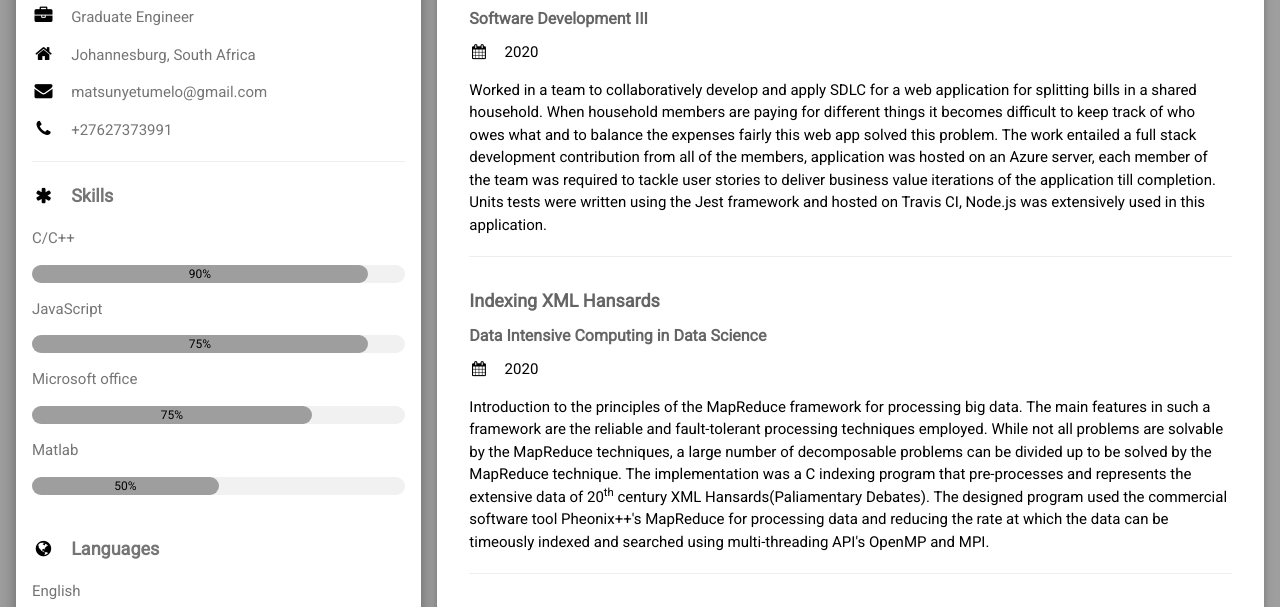
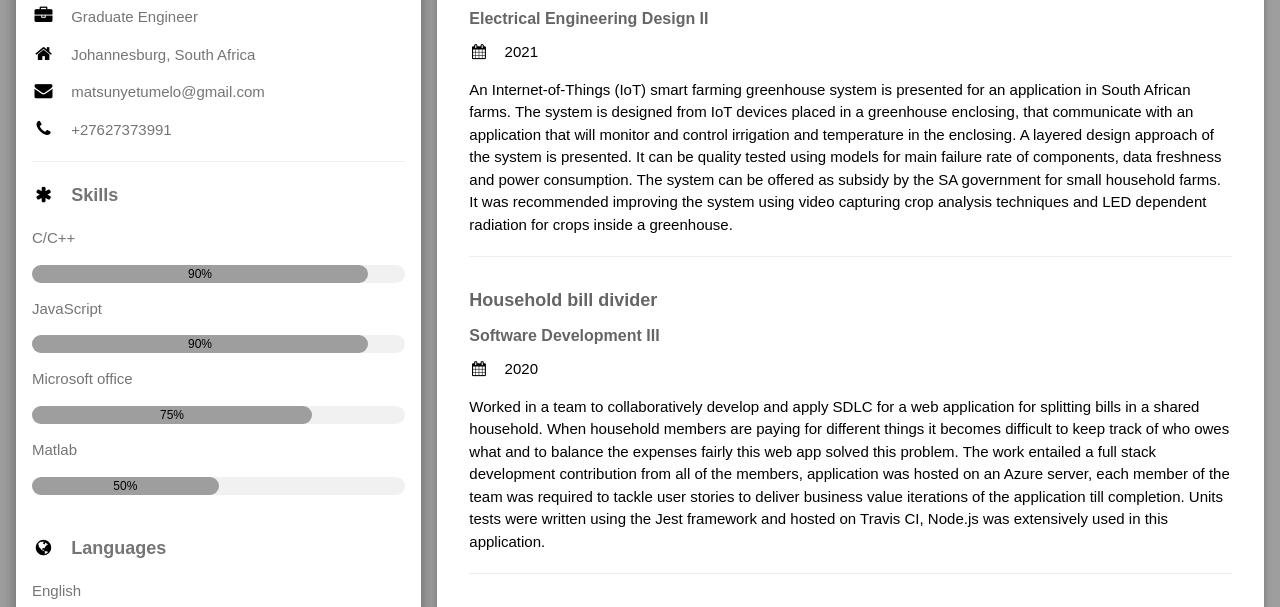
Before and after one commit to MATSUNYE/tumelomatsunye.github.io, a plain HTML site: page index.html in a window 1280 px wide. Shown: the part 493-1100 px from the top of the page. Drawn offline with nearby package versions, Linux system fonts and the light colour scheme.

Commit message:
Update index.html

```diff
--- a/index.html
+++ b/index.html
@@ -1,3 +1,4 @@
+
 <!DOCTYPE html>
 <html>
 
@@ -17,7 +18,7 @@
     h4,
     h5,
     h6 {
-      font-family: "Roboto", sans-serif
+        font-family: Arial, Helvetica, sans-serif;
     }
   </style>
 </head>
@@ -55,7 +56,7 @@
             <p>JavaScript</p>
             <div class="w3-light-grey w3-round-xlarge w3-small">
               <div class="w3-container w3-center w3-round-xlarge w3-grey" style="width:90%">
-                75%
+             90%
               </div>
             </div>
             <p>Microsoft office</p>
@@ -117,6 +118,23 @@
               investigation and to repeatedly do
               the investigation for currents ≈≥ 200A/13 to determine the Verdet constant of the fiber optic coil
               reliably.
+            </p>
+            <hr>
+          </div>
+          <div class="w3-container">
+            <h5 class="w3-opacity"><b> SOFTWARE SYSTEM FOR PRECISION AGRICULTURE </b>
+            </h5>
+            <h6 class="w3-opacity"><b>Electrical Engineering Design II </b>
+            </h6>
+            <h7 class="w3-text-black"><i class="fa fa-calendar fa-fw w3-margin-right"></i>2021</h7>
+            <p>
+                An Internet-of-Things (IoT) smart farming greenhouse system is presented for an application in South African farms.
+                The system is designed from IoT devices placed in a greenhouse enclosing,
+                 that communicate with an application that will monitor and control irrigation and temperature in the enclosing.
+                A layered design approach of the system is presented. It can be quality tested using models for main failure rate of components, data freshness and power consumption.
+                The system can be offered as subsidy by the SA government for small household farms.
+                It was recommended improving the system using video capturing crop analysis techniques and LED dependent radiation for crops inside a greenhouse.
+
             </p>
             <hr>
           </div>
```
